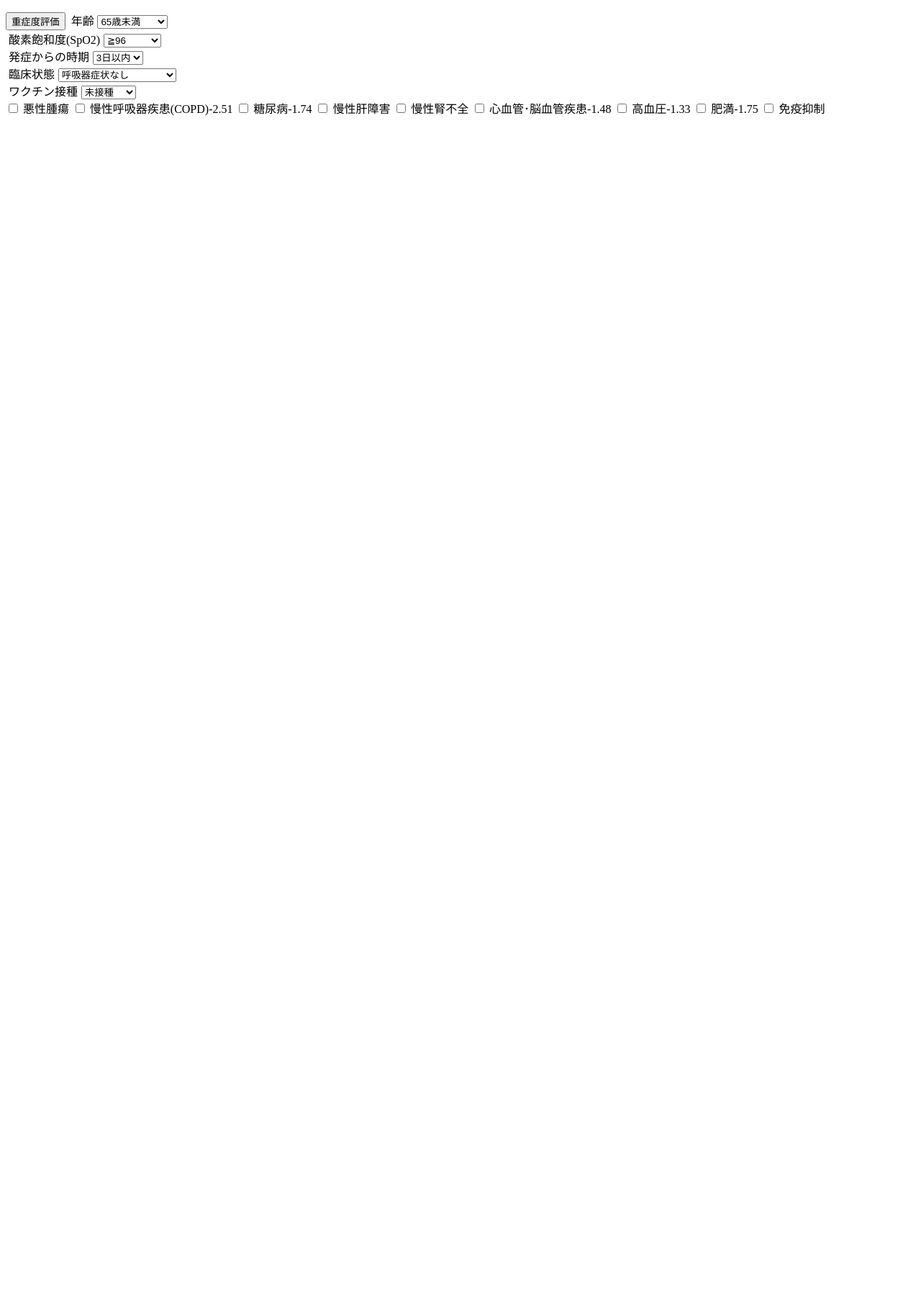
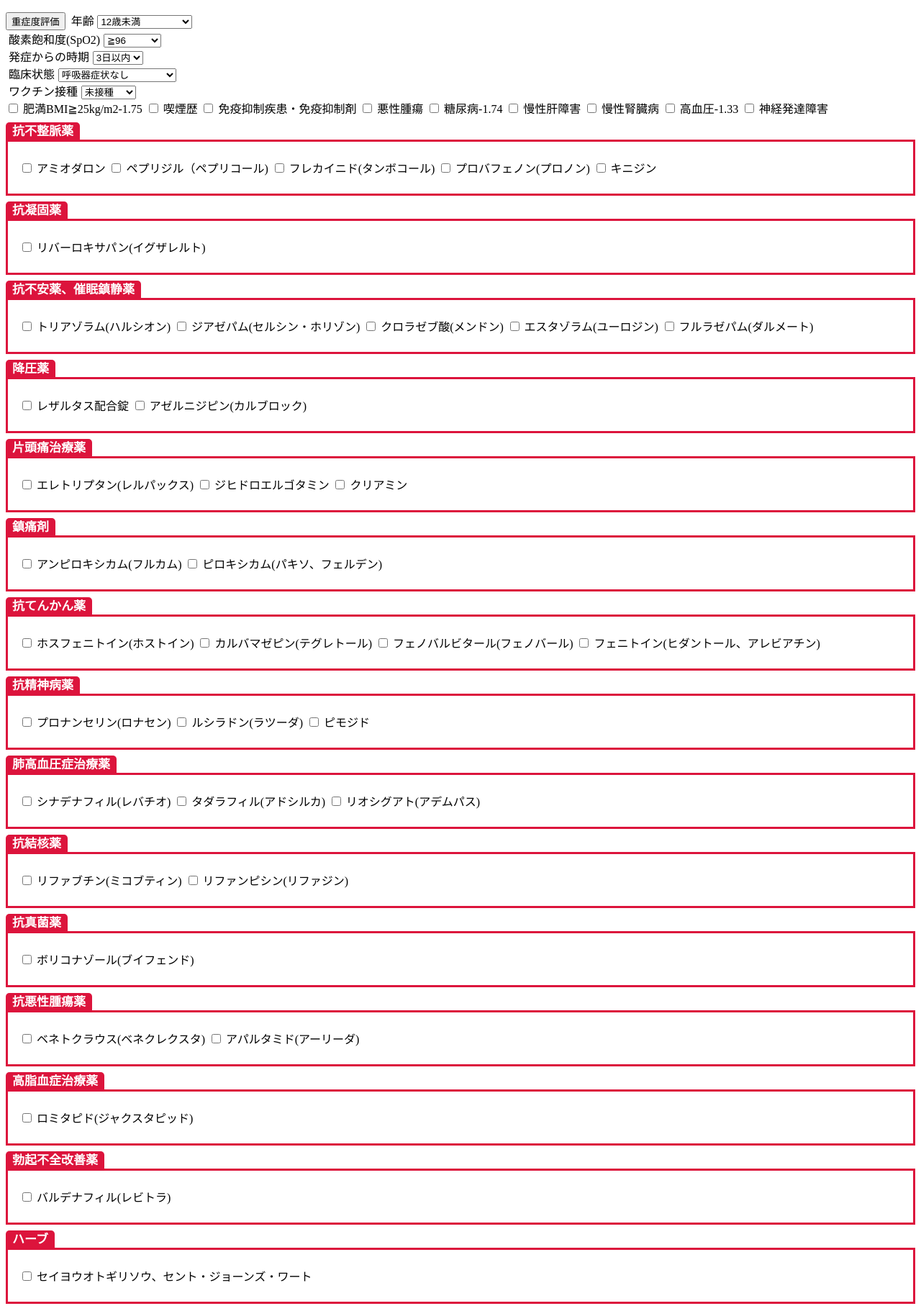
Before and after one commit to TERA630/jsCodes, a plain HTML site: page index.html in a window 1280 px wide. Shown: the whole page at 72% size. Before the commit the page ends 800 px from the top, so only its background shows below. Drawn offline with Linux system fonts and the light colour scheme.

Commit message:
makingcalclation

```diff
--- a/新型コロナウィルス感染症.js
+++ b/新型コロナウィルス感染症.js
@@ -1,14 +1,29 @@
 
  const selectName = ['selectAge','selectSpO2','selectOnset','selectSymptom','selectVaccination'];
  const labelForSelect = ['年齢','酸素飽和度(SpO2)','発症からの時期','臨床状態','ワクチン接種'];
- const optionOfSelect = [['65歳未満','65歳≦<75歳','75歳以上'],['≧96','93<<96%','<93%'],['3日以内','5日以内','7日以内'],['呼吸器症状なし','咳のみ､呼吸困難なし','呼吸困難､肺炎所見','酸素投与が必要','ICUor人工呼吸器が必要'],['未接種','接種済み']];
- const checkBoxName = ['malignancy','chronicRespiratoryDisease','DM','chronicLiverDiease','CKD','CVD','HT','Obesity','immuneSuppressed'];
- const labelForCheckBox = ['悪性腫瘍','慢性呼吸器疾患(COPD)-2.51','糖尿病-1.74','慢性肝障害','慢性腎不全','心血管･脳血管疾患-1.48','高血圧-1.33','肥満-1.75','免疫抑制'];
+ const optionOfSelect = [['12歳未満','12歳以上60歳未満','60≦＜64歳','65歳≦<75歳','75歳以上'],['≧96','93<<96%','<93%'],['3日以内','5日以内','7日以内'],['呼吸器症状なし','咳のみ､呼吸困難なし','呼吸困難､肺炎所見','酸素投与が必要','ICUor人工呼吸器が必要'],['未接種','接種済み']];
+ const checkBoxName = ['Obesity','smoker','immuneSurpressed','malignancy','diabetes','chronicLiverDiease','CKD','HT','divelopmentalDisorder'];
+ const labelForCheckBox = ['肥満BMI≧25kg/m2-1.75','喫煙歴','免疫抑制疾患・免疫抑制剤','悪性腫瘍','糖尿病-1.74','慢性肝障害','慢性腎臓病','高血圧-1.33','神経発達障害'];
+ const labelForDiseaseGroup = [['慢性肺疾患','気管支喘息','閉塞性肺疾患(COPD)-2.51'],
+                    ['心血管系疾患-1.48','心筋梗塞','脳卒中','心不全','狭心症(ニトログリセリン処方)','冠動脈バイパス後','経皮的冠動脈形成後','頸動脈内膜剥離術'],
+                    ['神経発達障害','脳性麻痺','ダウン症','遺伝性疾患','その他重度の先天異常']
+]
 
  const labelforMedications = [['抗不整脈薬/anti-arrhythmic',['アミオダロン','ペプリジル（ペプリコール)','フレカイニド(タンボコール)','プロバフェノン(プロノン)','キニジン']],
+                    ['抗凝固薬/anticoagulate',['リバーロキサパン(イグザレルト)']],
+                    ['抗不安薬、催眠鎮静薬/benzodiazepin',['トリアゾラム(ハルシオン)','ジアゼパム(セルシン・ホリゾン)','クロラゼブ酸(メンドン)','エスタゾラム(ユーロジン)','フルラゼパム(ダルメート)',]],
+                    ['降圧薬/antiHypertensive',['レザルタス配合錠','アゼルニジピン(カルブロック)']],
+                    ['片頭痛治療薬/migraineMedication',['エレトリプタン(レルパックス)','ジヒドロエルゴタミン','クリアミン']],
                     ['鎮痛剤/painKiller',['アンピロキシカム(フルカム)','ピロキシカム(パキソ、フェルデン)']],
-                    ['片頭痛治療薬/migraineMedication',['エレトリプタン(レルパックス)','ジヒドロエルゴタミン']],
-                    ['降圧薬/antiHypertensive',['レザルタス配合錠','アゼルニジピン(カルブロック)']]
+                    ['抗てんかん薬/antiepileptic',['ホスフェニトイン(ホストイン)','カルバマゼピン(テグレトール)','フェノバルビタール(フェノバール)','フェニトイン(ヒダントール、アレビアチン)']],
+                    ['抗精神病薬/antipsychotic',['プロナンセリン(ロナセン)','ルシラドン(ラツーダ)','ピモジド']],
+                    ['肺高血圧症治療薬/anti-pulmonaryHypertensive',['シナデナフィル(レバチオ)','タダラフィル(アドシルカ)','リオシグアト(アデムパス)']],
+                    ['抗結核薬/antituberculous',['リファブチン(ミコブティン)','リファンピシン(リファジン)']],
+                    ['抗真菌薬/antifungus',['ボリコナゾール(ブイフェンド)']],
+                    ['抗悪性腫瘍薬/antitumor',['ベネトクラウス(ベネクレクスタ)','アパルタミド(アーリーダ)']],
+                    ['高脂血症治療薬/lipid-lowering',['ロミタピド(ジャクスタピッド)']],
+                    ['勃起不全改善薬/anti-ErectileDysfunction',['バルデナフィル(レビトラ)']],
+                    ['ハーブ/herb',['セイヨウオトギリソウ、セント・ジョーンズ・ワート']],
                   ];
 
 // 男性2.09 入院でCKD,CVD,DL,COPD,HTN,DM,CVD,LC,Malignancyのいずれからあれば15%死亡
@@ -16,8 +31,8 @@
 window.onload = function(){
   let calcForm = document.querySelector('p[id="calcForm"]');
   renderSelect(calcForm);
-  renderCheckBox(calcForm);
-  for(i=0; i< labelForMedications.length; i++){
+ renderCheckBox(calcForm);
+  for(let i=0; i< labelforMedications.length; i++){
     renderCheckBoxGroup(calcForm,labelforMedications[i][0],labelforMedications[i][1]);
   }
 
@@ -29,9 +44,11 @@
    let SeverityOfCOVID = '';
 
    if(GradeOfSaturation ==0 && GradeOfSymptom <= 1){
-     SeverityOfCOVID = '軽症'
+     SeverityOfCOVID = '軽症';
+     alert(isChecked('immuneSurpressed'));
    } else if ( GradeOfSaturation == 1 || GradeOfSymptom<=2 ){
-     SeverityOfCOVID = '中等症Ⅰ'
+     SeverityOfCOVID = '中等症Ⅰ';
+     alert(isChecked('immuneSurpressed'));
    } else if (GradeOfSaturation == 2  || GradeOfSymptom<= 3){
      SeverityOfCOVID = '中等症Ⅱ'
    } else if (GradeOfSymptom >= 4){
@@ -39,6 +56,17 @@
    }
    let result =  document.querySelector('p[id="resultForm"]')
    result.textContent = SeverityOfCOVID;
+
+}
+
+
+function isChecked(name_of_element){
+  let checkedElements = document.querySelectorAll('input[type="checkbox"]:checked');
+  let result = ['found'];
+  for(let i=0;i<checkedElements.length;i++){
+    result.push(checkedElements[i].name);
+  }
+  return result.includes(name_of_element);
 
 }
 
@@ -120,7 +148,7 @@
     const contentsOfbox = document.createElement('p');
     roundedBoxFrame.appendChild(contentsOfbox);
 
-    for(i=0; i< nameOfElements.length; i++){
+    for(let i=0; i< nameOfElements.length; i++){
       let checkBoxElement = document.createElement('input');
       checkBoxElement.name = `${name_Of_Group.split('/')[1]}-child${i}`;
       checkBoxElement.type = 'checkbox';
```
Also changed, not shown: index.html (line endings or trailing spaces).
